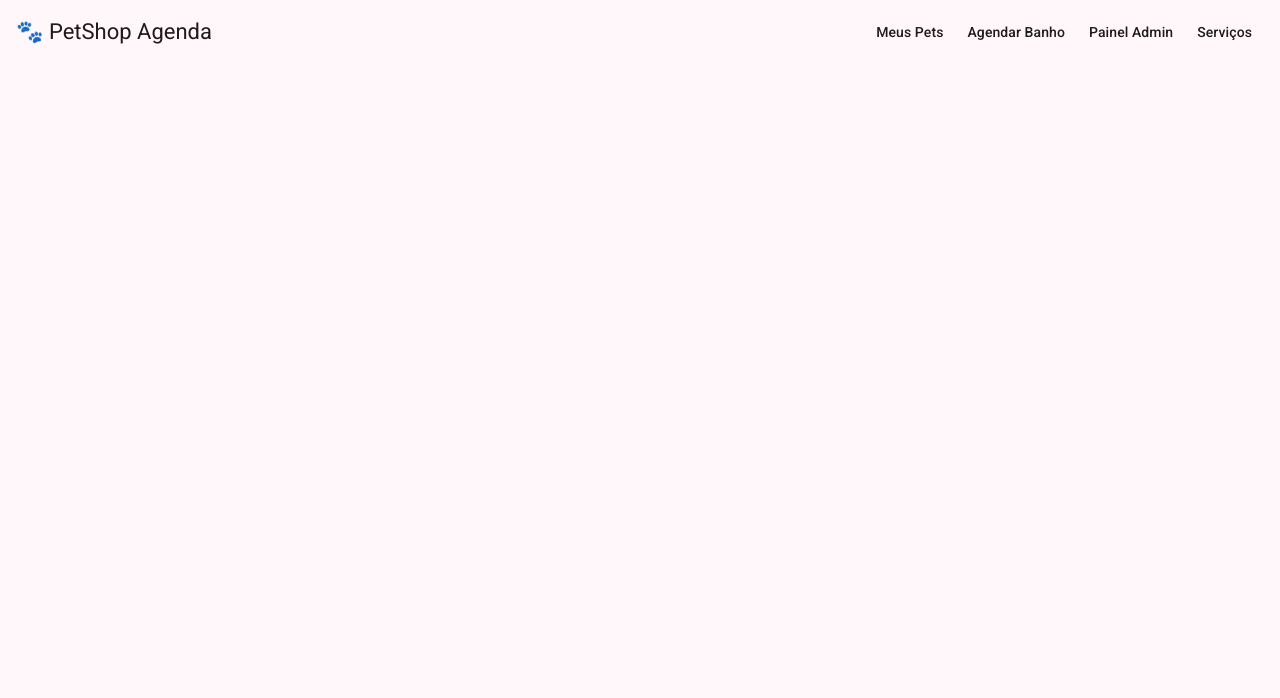
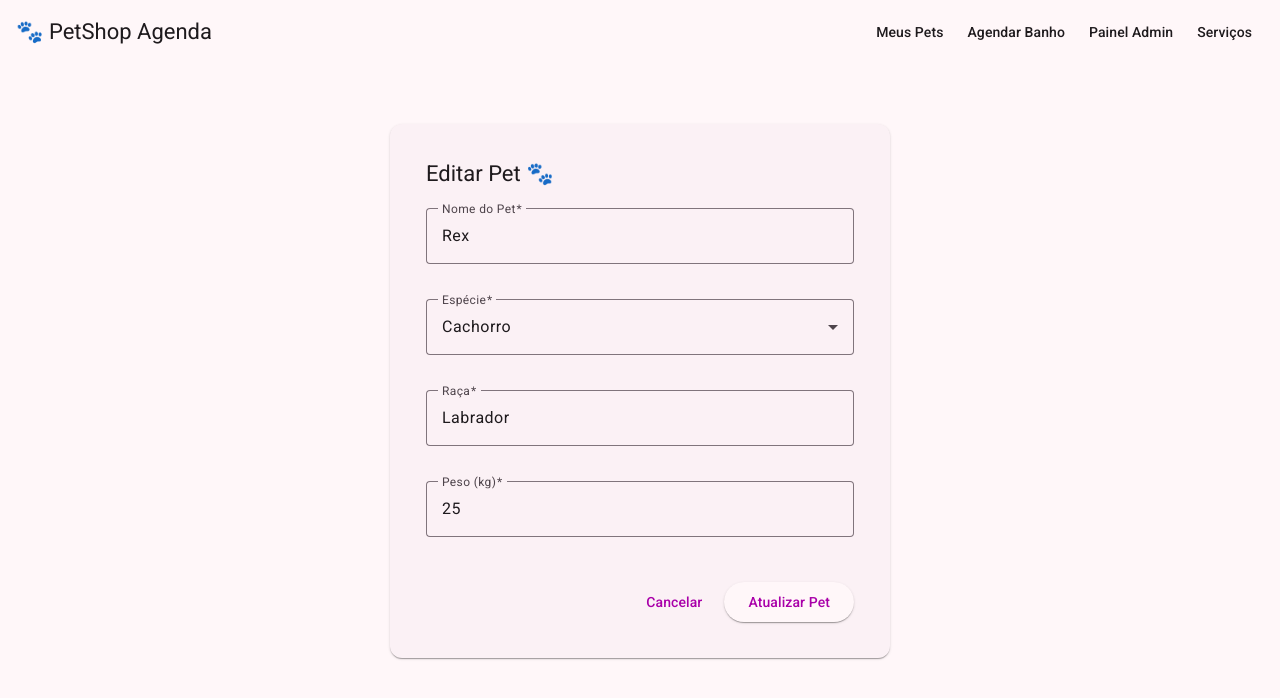
Before and after one commit to lrPascoal/petshop-frontend, an Angular app: page /tutor/editar-pet/1 in a window 1280 px wide. Before the commit this address led to /. Shown: the top 698 px of the page. Built offline with nearby package versions, Linux system fonts and the light colour scheme.

Commit message:
feat: implementar edicao de pets reaproveitando o formulario

```diff
--- a/src/app/app.routes.ts
+++ b/src/app/app.routes.ts
@@ -12,9 +12,13 @@ export const routes: Routes = [
         path: 'meus-pets',
         loadComponent: () => import('./pages/tutor/meus-pets/meus-pets').then(m => m.MeusPets)
       },
-      // ---> NOVA ROTA ADICIONADA AQUI <---
       {
         path: 'novo-pet',
+        loadComponent: () => import('./pages/tutor/pet-form/pet-form').then(m => m.PetForm)
+      },
+      // ---> NOVA ROTA AQUI: O ":id" avisa o Angular que virá um número dinâmico <---
+      {
+        path: 'editar-pet/:id',
         loadComponent: () => import('./pages/tutor/pet-form/pet-form').then(m => m.PetForm)
       },
       {
--- a/src/app/pages/tutor/meus-pets/meus-pets.html
+++ b/src/app/pages/tutor/meus-pets/meus-pets.html
@@ -27,10 +27,10 @@
     <ng-container matColumnDef="acoes">
       <th mat-header-cell *matHeaderCellDef> Ações </th>
       <td mat-cell *matCellDef="let pet">
-        <button mat-icon-button color="primary" title="Editar Pet">
+        <button mat-icon-button color="primary" title="Editar Pet" [routerLink]="['/tutor/editar-pet', pet.id]">
           <mat-icon>edit</mat-icon>
         </button>
-        <button mat-icon-button color="warn" title="Remover Pet">
+        <button mat-icon-button color="warn" title="Remover Pet" (click)="excluirPet(pet.id, pet.nome)">
           <mat-icon>delete</mat-icon>
         </button>
       </td>
--- a/src/app/pages/tutor/meus-pets/meus-pets.ts
+++ b/src/app/pages/tutor/meus-pets/meus-pets.ts
@@ -4,7 +4,6 @@ import { MatButtonModule } from '@angular/material/button';
 import { MatIconModule } from '@angular/material/icon';
 import { RouterModule } from '@angular/router';
 
-// Importando nosso modelo e nosso novo serviço
 import { Pet } from '../../../models/model';
 import { PetService } from '../../../services/pet';
 
@@ -17,16 +16,32 @@ import { PetService } from '../../../services/pet';
 })
 export class MeusPets implements OnInit {
   colunasExibidas: string[] = ['nome', 'especie', 'raca', 'acoes'];
-
-  // A lista agora começa vazia
   listaDePets: Pet[] = [];
 
-  // Injetamos o PetService dentro do construtor
   constructor(private petService: PetService) {}
 
-  // O ngOnInit é o "ciclo de vida" executado logo que a tela carrega
   ngOnInit(): void {
-    // Pedimos ao gerente (Service) a lista atualizada
-    this.listaDePets = this.petService.getPets();
+    this.carregarPets();
+  }
+
+  // Criamos uma função separada para carregar a lista, assim podemos reutilizá-la
+  carregarPets(): void {
+    // O uso dos colchetes com três pontos [...array] cria uma nova referência de memória.
+    // Isso "acorda" a tabela do Angular Material e força ela a se redesenhar na tela.
+    this.listaDePets = [...this.petService.getPets()];
+  }
+
+  // A função que será chamada quando o usuário clicar na lixeira
+  excluirPet(id: number, nome: string): void {
+    // O confirm() cria aquela caixinha de alerta nativa do navegador (Ok / Cancelar)
+    const confirmacao = confirm(`Tem certeza que deseja remover o pet ${nome}?`);
+
+    if (confirmacao) {
+      // 1. Manda o Serviço apagar o dado
+      this.petService.removerPet(id);
+
+      // 2. Recarrega a tabela para o pet sumir da tela instantaneamente
+      this.carregarPets();
+    }
   }
 }
--- a/src/app/pages/tutor/pet-form/pet-form.html
+++ b/src/app/pages/tutor/pet-form/pet-form.html
@@ -1,7 +1,7 @@
 <div class="form-container">
   <mat-card>
     <mat-card-header>
-      <mat-card-title>Cadastrar Novo Pet 🐾</mat-card-title>
+      <mat-card-title>{{ petIdEdicao ? 'Editar Pet 🐾' : 'Cadastrar Novo Pet 🐾' }}</mat-card-title>
     </mat-card-header>
 
     <mat-card-content>
@@ -51,7 +51,7 @@
           <button mat-button type="button" routerLink="/tutor/meus-pets">Cancelar</button>
 
           <button mat-raised-button color="primary" type="submit" [disabled]="petForm.invalid">
-            Salvar Pet
+            {{ petIdEdicao ? 'Atualizar Pet' : 'Salvar Pet' }}
           </button>
         </div>
 
--- a/src/app/pages/tutor/pet-form/pet-form.ts
+++ b/src/app/pages/tutor/pet-form/pet-form.ts
@@ -1,7 +1,8 @@
-import { Component } from '@angular/core';
+import { Component, OnInit } from '@angular/core';
 import { CommonModule } from '@angular/common';
 import { FormBuilder, FormGroup, ReactiveFormsModule, Validators } from '@angular/forms';
-import { RouterModule, Router } from '@angular/router';
+// Adicionamos o ActivatedRoute aqui
+import { RouterModule, Router, ActivatedRoute } from '@angular/router';
 
 import { MatFormFieldModule } from '@angular/material/form-field';
 import { MatInputModule } from '@angular/material/input';
@@ -9,7 +10,6 @@ import { MatSelectModule } from '@angular/material/select';
 import { MatButtonModule } from '@angular/material/button';
 import { MatCardModule } from '@angular/material/card';
 
-// Importando o Serviço e o Modelo
 import { PetService } from '../../../services/pet';
 import { Pet } from '../../../models/model';
 
@@ -23,14 +23,17 @@ import { Pet } from '../../../models/model';
   templateUrl: './pet-form.html',
   styleUrl: './pet-form.css'
 })
-export class PetForm {
+export class PetForm implements OnInit { // Adicionamos o OnInit
   petForm: FormGroup;
 
-  // Injetamos o FormBuilder, o PetService e o Router (para mudar de tela via código)
+  // Variável para guardar o ID caso estejamos no modo "Edição"
+  petIdEdicao: number | null = null;
+
   constructor(
     private fb: FormBuilder,
     private petService: PetService,
-    private router: Router
+    private router: Router,
+    private route: ActivatedRoute // Ferramenta para ler a URL atual
   ) {
     this.petForm = this.fb.group({
       nome: ['', Validators.required],
@@ -40,25 +43,60 @@ export class PetForm {
     });
   }
 
+  // Roda assim que a tela abre
+  ngOnInit(): void {
+    // 1. Olha para a URL e tenta pegar o parâmetro 'id'
+    const idParam = this.route.snapshot.paramMap.get('id');
+
+    // 2. Se o ID existir na URL, significa que entramos pelo botão "Editar"
+    if (idParam) {
+      this.petIdEdicao = Number(idParam); // Converte de texto para número
+
+      // 3. Pede para o gerente (Service) buscar os dados desse pet
+      const petParaEditar = this.petService.getPetById(this.petIdEdicao);
+
+      if (petParaEditar) {
+        // 4. MÁGICA: O patchValue preenche os campos do formulário automaticamente!
+        this.petForm.patchValue({
+          nome: petParaEditar.nome,
+          especie: petParaEditar.especie,
+          raca: petParaEditar.raca,
+          peso: petParaEditar.peso
+        });
+      }
+    }
+  }
+
   onSubmit() {
     if (this.petForm.valid) {
-      // 1. Pega os dados validados do formulário
       const dadosDoFormulario = this.petForm.value;
 
-      // 2. Monta o objeto Pet novo (sem ID, pois o Service vai gerar)
+      // Se temos um ID guardado, o botão clicado foi o de Atualizar
+      if (this.petIdEdicao) {
+        const petAtualizado: Pet = {
+          id: this.petIdEdicao,
+          nome: dadosDoFormulario.nome,
+          especie: dadosDoFormulario.especie,
+          raca: dadosDoFormulario.raca,
+          peso: dadosDoFormulario.peso,
+          tutorId: 1
+        };
+        this.petService.atualizarPet(petAtualizado);
+
+      // Se NÃO temos ID, o botão clicado foi o de Salvar (Novo Pet)
+      } else {
         const novoPet: Pet = {
           id: 0,
           nome: dadosDoFormulario.nome,
           especie: dadosDoFormulario.especie,
           raca: dadosDoFormulario.raca,
           peso: dadosDoFormulario.peso,
-        tutorId: 1 // Simulando o ID do tutor logado
+          tutorId: 1
         };
+        this.petService.adicionarPet(novoPet);
+      }
 
-      // 3. Manda o Serviço salvar
-      this.petService.adicionarPet(novoPet);
-
-      // 4. Volta automaticamente para a tela da tabela para ver o resultado!
+      // De qualquer forma, volta para a tabela no final
       this.router.navigate(['/tutor/meus-pets']);
 
     } else {
--- a/src/app/services/pet.ts
+++ b/src/app/services/pet.ts
@@ -40,4 +40,28 @@ export class PetService {
 
     console.log('Service: Pet adicionado com sucesso!', this.listaDePets);
   }
+
+  removerPet(id: number): void {
+    // O filter vai "filtrar" a lista. Ele só mantém os pets cujo ID for diferente do ID que mandamos apagar.
+    this.listaDePets = this.listaDePets.filter(pet => pet.id !== id);
+    console.log(`Service: Pet com ID ${id} foi removido da memória.`);
+  }
+
+  // Busca um pet específico pelo ID dele para preenchermos o formulário
+  getPetById(id: number): Pet | undefined {
+    return this.listaDePets.find(pet => pet.id === id);
+  }
+
+  // Recebe o pet com os dados modificados e substitui o antigo na lista
+  atualizarPet(petAtualizado: Pet): void {
+    // Procura em qual posição (índice) da lista está o pet que queremos atualizar
+    const index = this.listaDePets.findIndex(pet => pet.id === petAtualizado.id);
+
+    // Se encontrou (index diferente de -1), substitui
+    if (index !== -1) {
+      this.listaDePets[index] = petAtualizado;
+      console.log('Service: Pet atualizado com sucesso!', this.listaDePets);
+    }
+  }
+
 }
```
Lines whose indentation alone changed are shown as unchanged.
